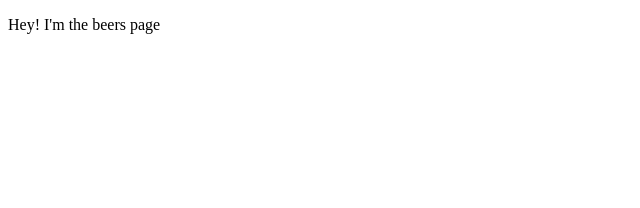
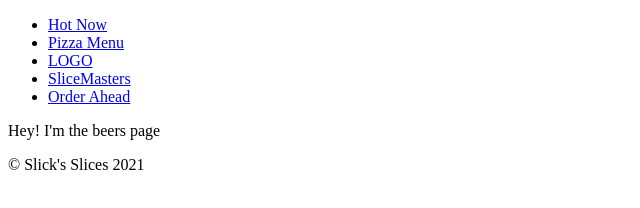
Before and after one commit to IliRusli/master-gatsby, a Gatsby site in the folder gatsby/: page /beers in a window 1280 px wide. Shown: the whole page, without its empty margins (0-640 px from the left). Built offline with nearby package versions, Linux system fonts and the light colour scheme; Gatsby itself is replaced by a stand-in of ours.

Commit message:
Implement page layout and basic routing

```diff
--- /dev/null
+++ b/gatsby/gatsby-browser.js
@@ -0,0 +1,6 @@
+import React from "react";
+import Layout from "./src/components/Layout";
+
+export function wrapPageElement({ element, props }) {
+  return <Layout {...props}>{element}</Layout>;
+}
--- /dev/null
+++ b/gatsby/gatsby-ssr.js
@@ -0,0 +1,6 @@
+import React from "react";
+import Layout from "./src/components/Layout";
+
+export function wrapPageElement({ element, props }) {
+  return <Layout {...props}>{element}</Layout>;
+}
--- a/gatsby/public/page-data/dev-404-page/page-data.json
+++ b/gatsby/public/page-data/dev-404-page/page-data.json
@@ -1 +1 @@
-{"componentChunkName":"component---cache-dev-404-page-js","path":"/dev-404-page/","result":{"data":{"allSitePage":{"nodes":[{"path":"/"}]}},"pageContext":{}},"staticQueryHashes":[]}
+{"componentChunkName":"component---cache-dev-404-page-js","path":"/dev-404-page/","result":{"data":{"allSitePage":{"nodes":[{"path":"/404/"},{"path":"/beers/"},{"path":"/"},{"path":"/order/"},{"path":"/pizzas/"},{"path":"/slicemasters/"},{"path":"/404.html"}]}},"pageContext":{}},"staticQueryHashes":[]}
--- /dev/null
+++ b/gatsby/src/components/Footer.js
@@ -0,0 +1,7 @@
+import React from 'react';
+
+export default function Footer() {
+    return <footer>
+        <p>&copy; Slick's Slices {new Date().getFullYear()}</p>
+    </footer>
+}
--- /dev/null
+++ b/gatsby/src/components/Layout.js
@@ -0,0 +1,13 @@
+import React from "react";
+import Footer from "./Footer";
+import Nav from "./Nav";
+
+export default function Layout(props) {
+  return (
+    <div>
+      <Nav />
+      {props.children}
+      <Footer />
+    </div>
+  );
+}
--- a/gatsby/src/components/Nav.js
+++ b/gatsby/src/components/Nav.js
@@ -0,0 +1,26 @@
+import React from "react";
+import { Link } from "gatsby";
+
+export default function Nav() {
+  return (
+    <nav>
+      <ul>
+        <li>
+          <Link to="/">Hot Now</Link>
+        </li>
+        <li>
+          <Link to="/pizzas">Pizza Menu</Link>
+        </li>
+        <li>
+          <Link to="/">LOGO</Link>
+        </li>
+        <li>
+          <Link to="/slicemasters">SliceMasters</Link>
+        </li>
+        <li>
+          <Link to="/order">Order Ahead</Link>
+        </li>
+      </ul>
+    </nav>
+  );
+}
--- a/gatsby/src/pages/beers.js
+++ b/gatsby/src/pages/beers.js
@@ -1,9 +1,10 @@
-import React from 'react';
+import React from "react";
+import Nav from "../components/Nav";
 
 export default function BeersPage() {
   return (
-    <div>
+    <>
       <p>Hey! I'm the beers page</p>
-    </div>
+    </>
   );
 }
--- a/gatsby/src/pages/order.js
+++ b/gatsby/src/pages/order.js
@@ -1,9 +1,9 @@
-import React from 'react';
+import React from "react";
 
 export default function OrderPage() {
   return (
-    <div>
+    <>
       <p>Hey! I'm the order page</p>
-    </div>
+    </>
   );
 }
--- a/gatsby/src/pages/pizzas.js
+++ b/gatsby/src/pages/pizzas.js
@@ -1,9 +1,9 @@
-import React from 'react';
+import React from "react";
 
 export default function PizzasPage() {
   return (
-    <div>
+    <>
       <p>Hey! I'm the pizzas page</p>
-    </div>
+    </>
   );
 }
--- a/gatsby/src/pages/slicemasters.js
+++ b/gatsby/src/pages/slicemasters.js
@@ -1,9 +1,9 @@
-import React from 'react';
+import React from "react";
 
 export default function SlicemastersPage() {
   return (
-    <div>
+    <>
       <p>Hey! I'm the slicemasters page</p>
-    </div>
+    </>
   );
 }
```
Also changed, not shown: gatsby/src/pages/index.js (+4 -4 lines).
